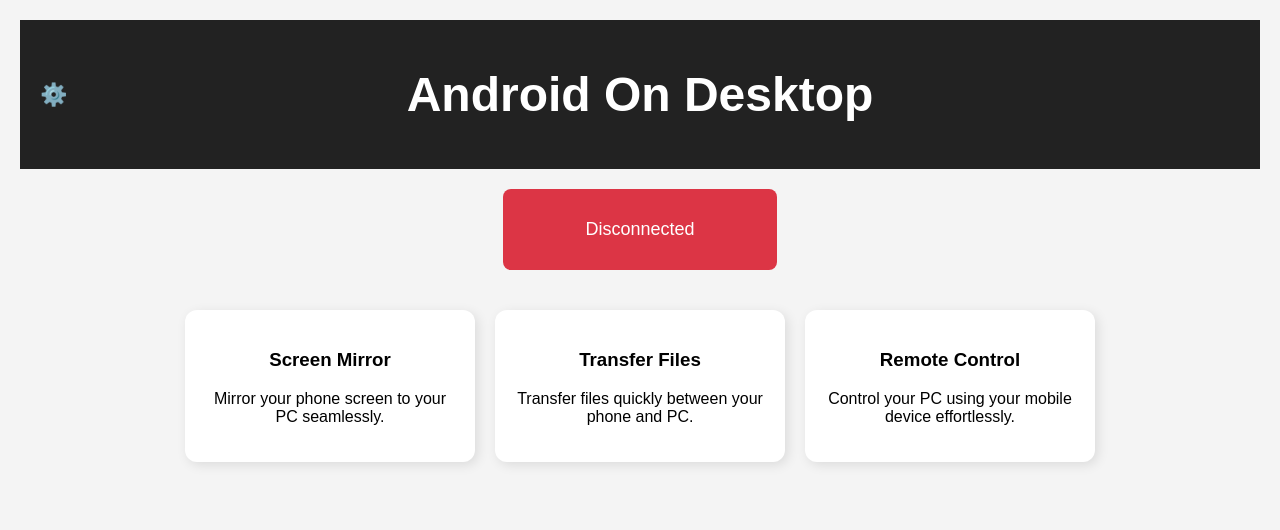
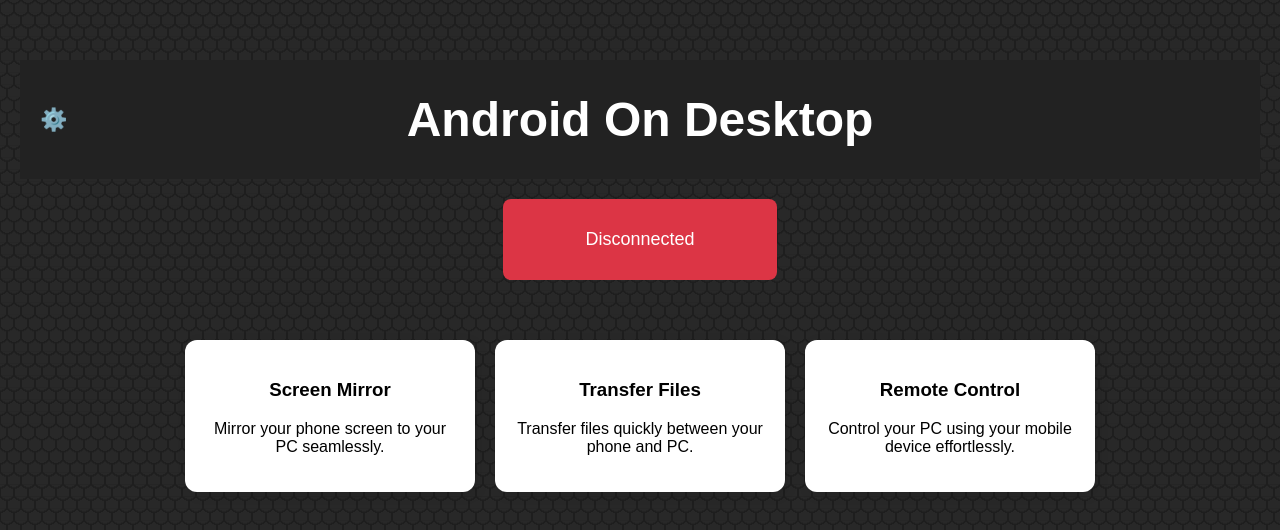
Before and after one commit to AOD-App/AOD-Desktop, a Vue app: page / in a window 1280 px wide. Shown: the top 530 px of the page. Built offline with nearby package versions, Linux system fonts and the light colour scheme.

Commit message:
added background

```diff
--- a/package.json
+++ b/package.json
@@ -15,6 +15,8 @@
   "dependencies": {
     "lucide-vue-next": "^0.475.0",
     "pinia": "^3.0.1",
+    "react": "^19.0.0",
+    "react-dom": "^19.0.0",
     "vue": "^3.5.13",
     "vue-router": "^4.5.0"
   },
--- a/src/App.vue
+++ b/src/App.vue
@@ -17,11 +17,28 @@ body {
   font-family: "Poppins", Arial, sans-serif;
   margin: 0;
   padding: 0;
+  box-sizing: border-box;
   background: #f4f4f4;
 }
 
 .app-container {
   text-align: center;
   padding: 20px;
+  display: flex;
+  flex-direction:column;
+  align-items: center;
+  justify-content:flex-start; /* Spreads content evenly */
+  min-height: 100vh; /* Ensures full-screen coverage */
+  padding-top: 60px;
+  --s: 7px; /* control the size */
+
+  --c: #0000, #282828 0.5deg 119.5deg, #0000 120deg;
+  --g1: conic-gradient(from 60deg at 56.25% calc(425% / 6), var(--c));
+  --g2: conic-gradient(from 180deg at 43.75% calc(425% / 6), var(--c));
+  --g3: conic-gradient(from -60deg at 50% calc(175% / 12), var(--c));
+  background: var(--g1), var(--g1) var(--s) calc(1.73 * var(--s)), var(--g2),
+    var(--g2) var(--s) calc(1.73 * var(--s)), var(--g3) var(--s) 0,
+    var(--g3) 0 calc(1.73 * var(--s)) #1e1e1e;
+  background-size: calc(2 * var(--s)) calc(3.46 * var(--s));
 }
 </style>
--- a/src/components/TopBar.vue
+++ b/src/components/TopBar.vue
@@ -9,9 +9,13 @@
 header {
   background: #222;
   color: white;
-  padding: 15px;
+  padding:0;
+  top:0;
+  left:0;
+  margin:0;
   display: flex;
-  align-items: center;
+  width:100%;
+  align-items:center;
   justify-content: center;
   position: relative;
   font-size: 1.5rem;
```
Also changed, not shown: 1 other file (tests, documents, lock files or other folders).
